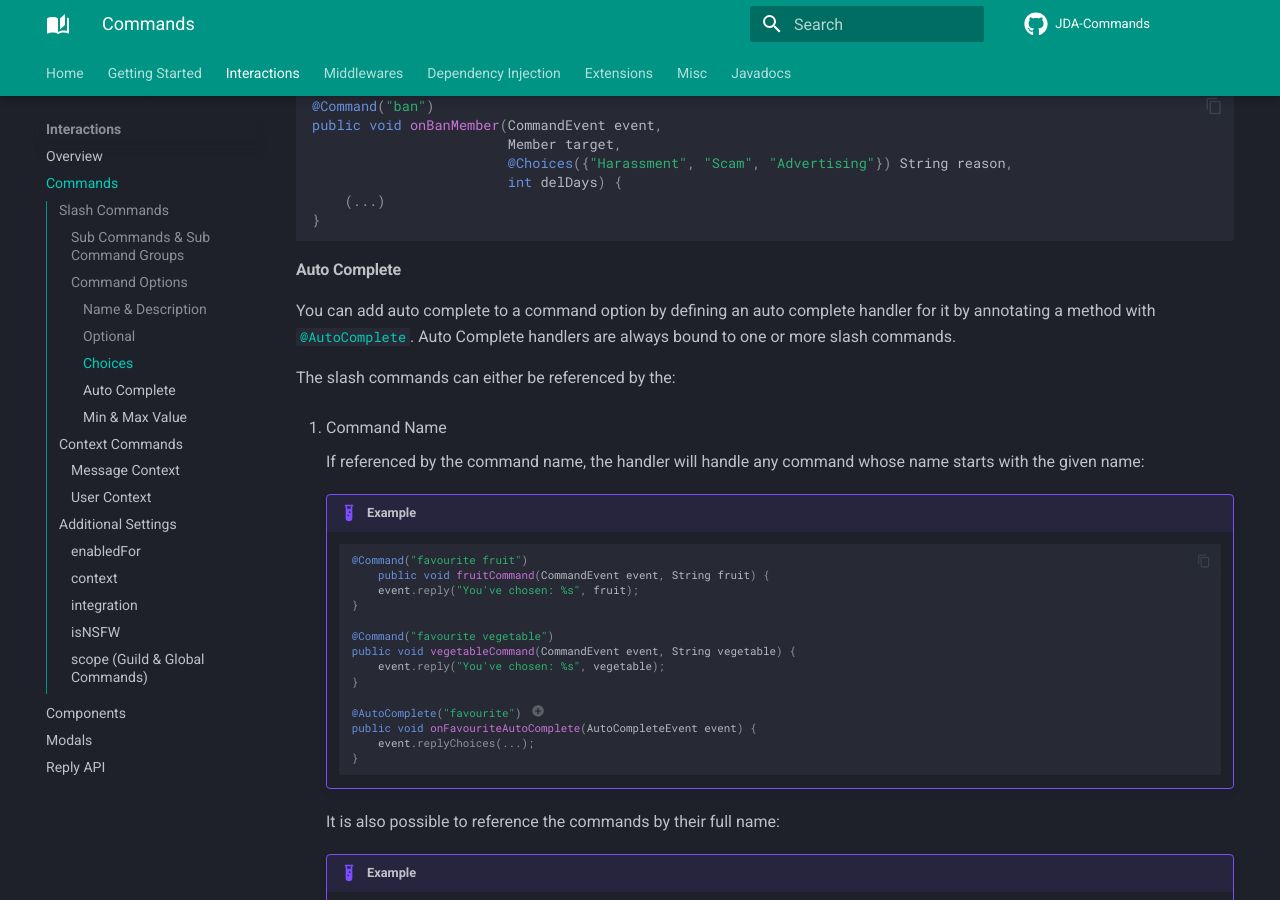
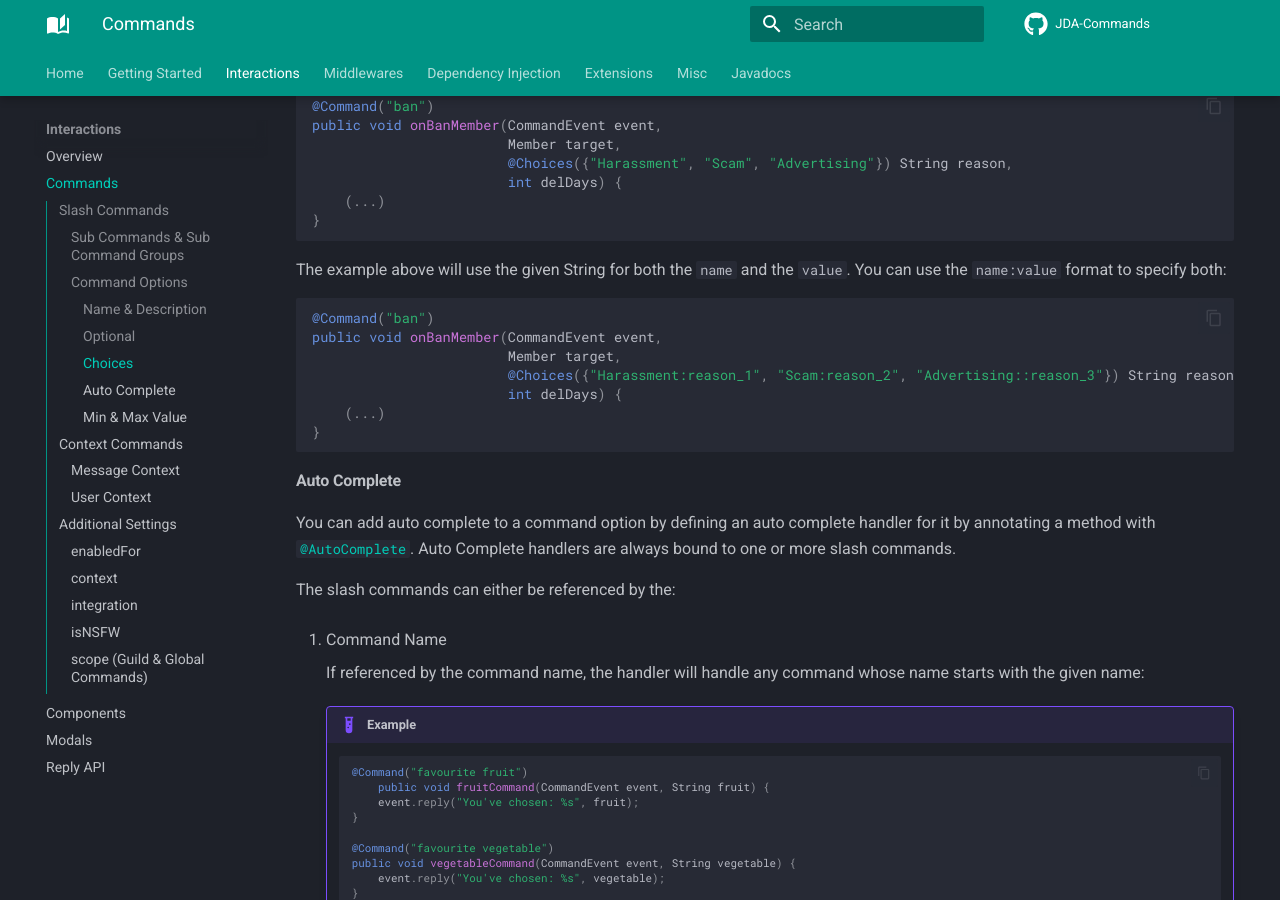
Before and after one commit to Kaktushose/jda-commands, an MkDocs documentation site: the page built from docs/interactions/commands.md, in a window 1280 px wide and 900 px high, scrolled down 3049 px. Built offline with MkDocs 1.6.1 and Material for MkDocs 9.7.7, drawn with Linux system fonts in a browser that asks for light colours; comment, search, counter and statistics services are not loaded; the version menu is left out.

Commit message:
update command choices section

````diff
--- a/docs/interactions/commands.md
+++ b/docs/interactions/commands.md
@@ -155,6 +155,17 @@ annotation to add choices to a command option:
 public void onBanMember(CommandEvent event,
                         Member target,
                         @Choices({"Harassment", "Scam", "Advertising"}) String reason,
+                        int delDays) {
+    (...)
+}
+```
+The example above will use the given String for both the `name` and the `value`. You can use the `name:value` format to
+specify both:
+```java
+@Command("ban")
+public void onBanMember(CommandEvent event,
+                        Member target,
+                        @Choices({"Harassment:reason_1", "Scam:reason_2", "Advertising::reason_3"}) String reason,
                         int delDays) {
     (...)
 }
````
